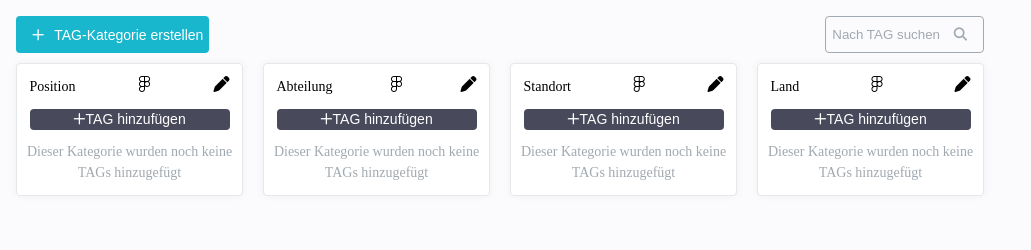
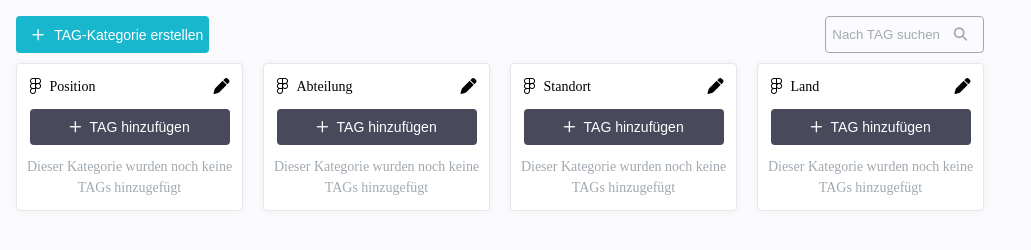
Before and after one commit to Kesab92/figma-file-designs, a plain HTML site: page index.html in a window 1280 px wide. Shown: the whole page, without its empty margins (0-1031 px from the left). Drawn offline with Linux system fonts and the light colour scheme.

Commit message:
css file name changed

```diff
--- a/index.html
+++ b/index.html
@@ -20,28 +20,30 @@
    </head>
    <body>
       <main>
-      <div class="flex-container">
-        <button class="tag-button">
+         <div class="s-toolBar">
+            <button class="s-buttonCategory">
               <i class="fa-regular fa-plus"></i>TAG-Kategorie erstellen
             </button>
-        <button class="search-button">
+            <button class="s-searchButton">
             Nach TAG suchen
             <i class="fa-solid fa-magnifying-glass"></i>
             </button>
          </div>
-      <div class="css-grid">
-        <div class="item1">
-          <div class="flex-container2">
-            <div class="flex-container2-item1">
-              <i
+         <div class="s-categoryGrid">
+         <div class="s-categoryGridItem">
+            <div class="s-categoryGridItemContent">
+               <div class="s-categoryGridItemContentItem">
+                  <div style="display:flex;">
+                     <i style="margin-top:14px;"
                         class="fa-brands fa-figma"
                         ></i>
-              <h2>Position</h2>
+                     <h2 style="margin-left:8px;">Position</h2>
+                  </div>
                   <i
                      class="fa-solid fa-pen"
                      ></i>
                </div>
-            <button class="tag-button">
+               <button class="s-buttonTag">
                <i class="fa-regular fa-plus"></i>TAG hinzufügen
                </button>
                <h2 style="color: #a1a9b0">
@@ -49,18 +51,20 @@
                </h2>
             </div>
          </div>
-        <div class="item2">
-          <div class="flex-container2">
-            <div class="flex-container2-item1">
-              <i
+         <div class="s-categoryGridItem">
+            <div class="s-categoryGridItemContent">
+               <div class="s-categoryGridItemContentItem">
+                  <div style="display:flex;">
+                     <i style="margin-top:14px;"
                         class="fa-brands fa-figma"
                         ></i>
-              <h2>Abteilung</h2>
+                     <h2 style="margin-left:8px;">Abteilung</h2>
+                  </div>
                   <i
                      class="fa-solid fa-pen"
                      ></i>
                </div>
-            <button class="tag-button">
+               <button class="s-buttonTag">
                <i class="fa-regular fa-plus"></i>TAG hinzufügen
                </button>
                <h2 style="color: #a1a9b0">
@@ -68,18 +72,20 @@
                </h2>
             </div>
          </div>
-        <div class="item3">
-          <div class="flex-container2">
-            <div class="flex-container2-item1">
-              <i
+         <div class="s-categoryGridItem">
+            <div class="s-categoryGridItemContent">
+               <div class="s-categoryGridItemContentItem">
+                  <div style="display:flex;">
+                     <i style="margin-top:14px;"
                         class="fa-brands fa-figma"
                         ></i>
-              <h2>Standort</h2>
+                     <h2 style="margin-left:8px;">Standort</h2>
+                  </div>
                   <i
                      class="fa-solid fa-pen"
                      ></i>
                </div>
-            <button class="tag-button">
+               <button class="s-buttonTag">
                <i class="fa-regular fa-plus"></i>TAG hinzufügen
                </button>
                <h2 style="color: #a1a9b0">
@@ -87,18 +93,20 @@
                </h2>
             </div>
          </div>
-        <div class="item4">
-          <div class="flex-container2">
-            <div class="flex-container2-item1">
-              <i
+         <div class="s-categoryGridItem">
+            <div class="s-categoryGridItemContent">
+               <div class="s-categoryGridItemContentItem">
+                  <div style="display:flex;">
+                     <i style="margin-top:14px;"
                         class="fa-brands fa-figma"
                         ></i>
-              <h2>Land</h2>
+                     <h2 style="margin-left:8px;">Land</h2>
+                  </div>
                   <i
                      class="fa-solid fa-pen"
                      ></i>
                </div>
-            <button class="tag-button">
+               <button class="s-buttonTag">
                <i class="fa-regular fa-plus"></i>TAG hinzufügen
                </button>
                <h2 style="color: #a1a9b0">
--- a/styles.css
+++ b/styles.css
@@ -16,22 +16,22 @@ h1 {
   font-weight: bold;
   font-size: 1.5rem;
 }
-.flex-container {
+.s-toolBar {
   display: flex;
   justify-content: space-between;
 }
-.flex-container > .tag-button {
+.s-toolBar > .s-buttonCategory {
   background-color: #18b7ce;
   border: none;
   border-radius: 4px;
   color: white;
   font-size: 14px;
 }
-.flex-container > .tag-button > i {
+.s-toolBar > .s-buttonCategory > i {
   padding: 10px;
 }
 
-.flex-container > .search-button {
+.s-toolBar > .s-searchButton {
   background-color: #fbfbfe;
   border: 1px;
   border-style: solid;
@@ -39,43 +39,23 @@ h1 {
   border-color: #a1a9b0;
   color: #a1a9b0;
 }
-.flex-container > .search-button > i {
+.s-toolBar > .s-searchButton > i {
   padding: 10px;
 }
-.css-grid {
+.s-categoryGrid {
   display: grid;
   grid-template-columns: auto auto auto auto;
   margin-top: 10px;
   gap: 20px;
 }
-.item1 {
+.s-categoryGridItem {
   background: #ffffff;
   border: 1px solid #e5e8eb;
   box-shadow: 0px 0px 8px rgba(0, 0, 0, 0.05);
   border-radius: 4px;
   margin-bottom: auto;
 }
-.item2 {
-  background: #ffffff;
-  border: 1px solid #e5e8eb;
-  box-shadow: 0px 0px 8px rgba(0, 0, 0, 0.05);
-  border-radius: 4px;
-  margin-bottom: auto;
-}
-.item3 {
-  background: #ffffff;
-  border: 1px solid #e5e8eb;
-  box-shadow: 0px 0px 8px rgba(0, 0, 0, 0.05);
-  border-radius: 4px;
-  margin-bottom: auto;
-}
-.item4 {
-  background: #ffffff;
-  border: 1px solid #e5e8eb;
-  box-shadow: 0px 0px 8px rgba(0, 0, 0, 0.05);
-  border-radius: 4px;
-  margin-bottom: auto;
-}
+
 h2 {
   font-family: 'Poppins';
   font-style: normal;
@@ -84,35 +64,30 @@ h2 {
   text-align: center;
   line-height: 21px;
 }
-.flex-container2 {
+.s-categoryGridItemContent {
   display: flex;
   flex-direction: column;
   align-items: center;
 }
-.flex-container2-item1 {
+.s-categoryGridItemContentItem {
   display: flex;
   flex-direction: row;
   justify-content: space-between;
   width: 200px;
 }
-.flex-container2-item1 > i {
-  margin-top: 12px;
+.s-categoryGridItemContentItem > i {
+  margin-top: 14px;
 }
 
-.flex-container2-item1 > h2 {
-  align-items: flex-start;
-  order: -2;
-}
-
-.flex-container2 > .tag-button {
+.s-categoryGridItemContent > .s-buttonTag {
   background-color: #49495c;
   border: none;
   border-radius: 4px;
   color: white;
   font-size: 14px;
   width: 200px;
-  height: 21px;
+  height: 36px;
 }
-.flex-container2-item2 > .tag-button > i {
-  padding: 8px;
+.s-categoryGridItemContent > .s-buttonTag > i {
+  padding-right: 8px;
 }
```
Lines whose indentation alone changed are shown as unchanged.
